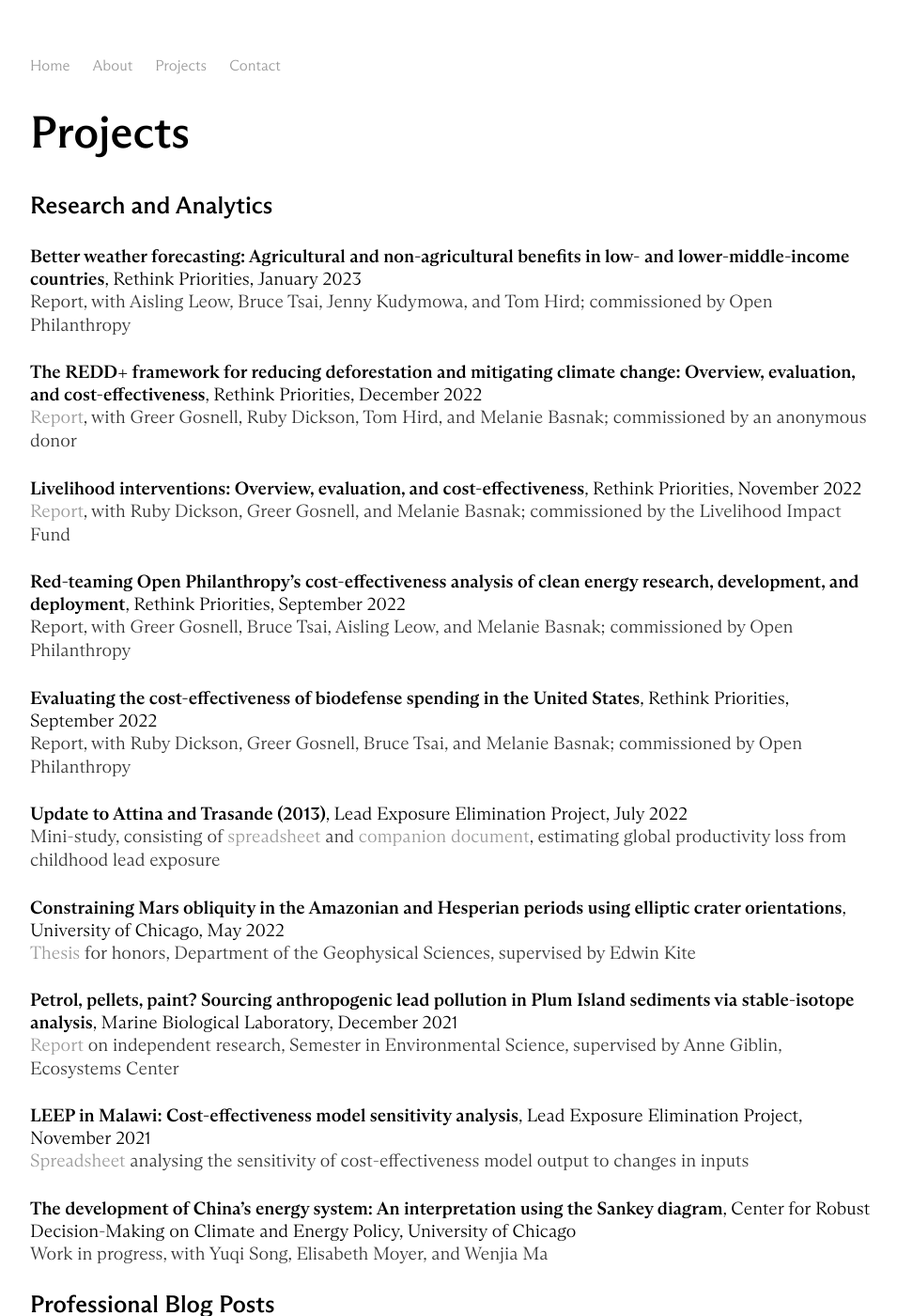
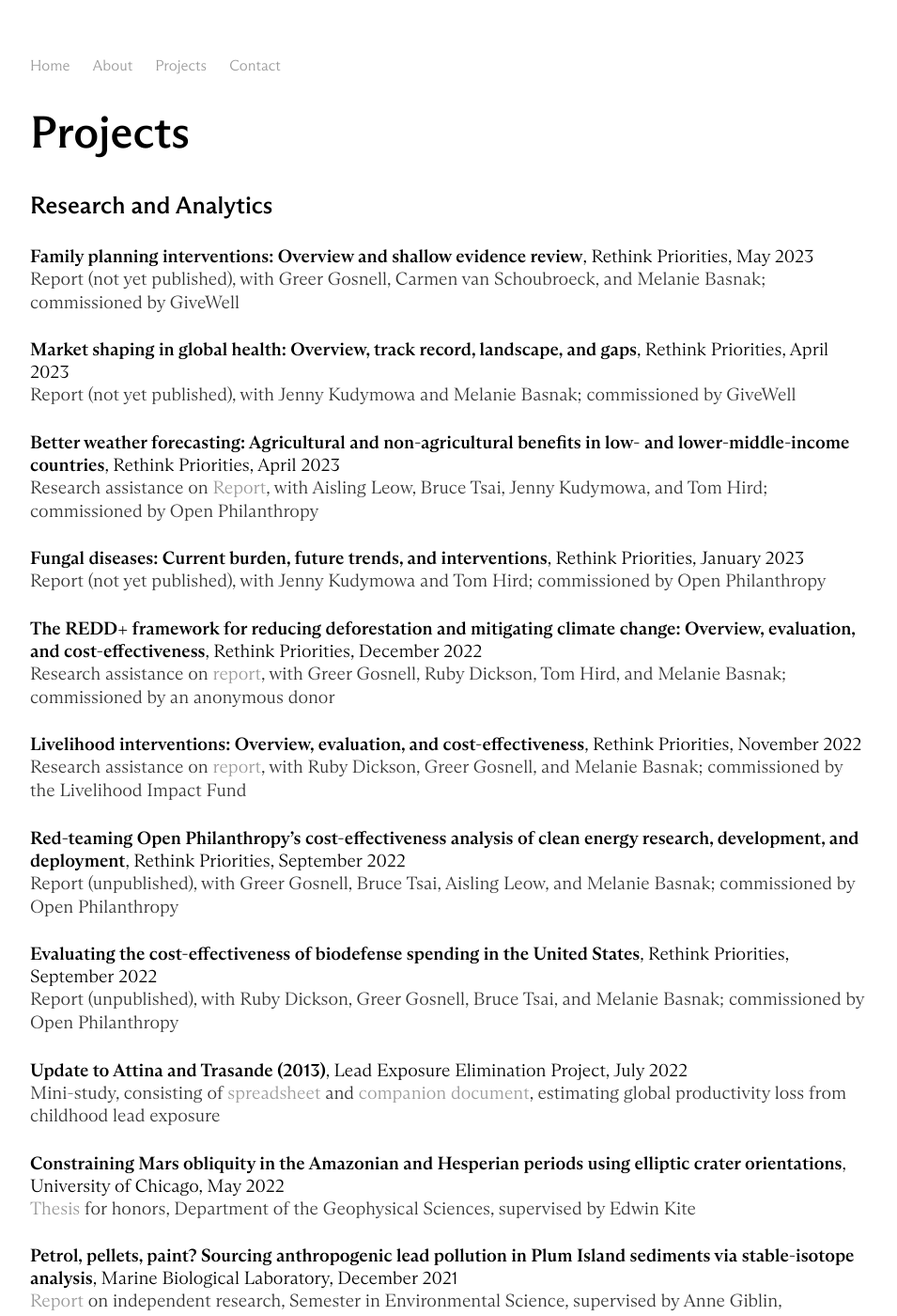
Before and after one commit to y-james-hu/y-james-hu.github.io, a Jekyll site: the page built from projects/index.html, in a window 1280 px wide and 1400 px high. Shown: the whole window at 94% size, without its empty margins (160-1115 px from the left). Built offline with Jekyll 4.4.1, drawn with Linux system fonts in a browser that asks for light colours; some of the changed text lies outside the part shown.

Commit message:
Update index.html

```diff
--- a/projects/index.html
+++ b/projects/index.html
@@ -6,20 +6,29 @@
 
   <h3 style="margin-left: 0px">Research and Analytics</h2>
 
-      <h4 style="margin-left: 0px">Better weather forecasting: Agricultural and non-agricultural benefits in low- and lower-middle-income countries<span style="font-weight:normal">, Rethink Priorities, January 2023</span></h4>
-      <p style="margin-left: 0px">Report, with Aisling Leow, Bruce Tsai, Jenny Kudymowa, and Tom Hird; commissioned by Open Philanthropy</p>
+      <h4 style="margin-left: 0px">Family planning interventions: Overview and shallow evidence review<span style="font-weight:normal">, Rethink Priorities, May 2023</span></h4>
+      <p style="margin-left: 0px">Report (not yet published), with Greer Gosnell, Carmen van Schoubroeck, and Melanie Basnak; commissioned by GiveWell</p>
+
+      <h4 style="margin-left: 0px">Market shaping in global health: Overview, track record, landscape, and gaps<span style="font-weight:normal">, Rethink Priorities, April 2023</span></h4>
+      <p style="margin-left: 0px">Report (not yet published), with Jenny Kudymowa and Melanie Basnak; commissioned by GiveWell</p>
+
+      <h4 style="margin-left: 0px">Better weather forecasting: Agricultural and non-agricultural benefits in low- and lower-middle-income countries<span style="font-weight:normal">, Rethink Priorities, April 2023</span></h4>
+      <p style="margin-left: 0px">Research assistance on <a href = "https://rethinkpriorities.org/publications/better-weather-forecasting">Report</a>, with Aisling Leow, Bruce Tsai, Jenny Kudymowa, and Tom Hird; commissioned by Open Philanthropy</p>
+
+      <h4 style="margin-left: 0px">Fungal diseases: Current burden, future trends, and interventions<span style="font-weight:normal">, Rethink Priorities, January 2023</span></h4>
+      <p style="margin-left: 0px">Report (not yet published), with Jenny Kudymowa and Tom Hird; commissioned by Open Philanthropy</p>
 
       <h4 style="margin-left: 0px">The REDD+ framework for reducing deforestation and mitigating climate change: Overview, evaluation, and cost-effectiveness<span style="font-weight:normal">, Rethink Priorities, December 2022</span></h4>
-      <p style="margin-left: 0px"><a href = "https://rethinkpriorities.org/publications/the-redd-framework-for-reducing-deforestation-and-mitigating-climate-change">Report</a>, with Greer Gosnell, Ruby Dickson, Tom Hird, and Melanie Basnak; commissioned by an anonymous donor</p>
+      <p style="margin-left: 0px">Research assistance on <a href = "https://rethinkpriorities.org/publications/the-redd-framework-for-reducing-deforestation-and-mitigating-climate-change">report</a>, with Greer Gosnell, Ruby Dickson, Tom Hird, and Melanie Basnak; commissioned by an anonymous donor</p>
 
       <h4 style="margin-left: 0px">Livelihood interventions: Overview, evaluation, and cost-effectiveness</a><span style="font-weight:normal">, Rethink Priorities, November 2022</span></h4>
-      <p style="margin-left: 0px"><a href = "https://rethinkpriorities.org/publications/livelihood-interventions">Report</a>, with Ruby Dickson, Greer Gosnell, and Melanie Basnak; commissioned by the Livelihood Impact Fund</p>
+      <p style="margin-left: 0px">Research assistance on <a href = "https://rethinkpriorities.org/publications/livelihood-interventions">report</a>, with Ruby Dickson, Greer Gosnell, and Melanie Basnak; commissioned by the Livelihood Impact Fund</p>
 
       <h4 style="margin-left: 0px">Red-teaming Open Philanthropy’s cost-effectiveness analysis of clean energy research, development, and deployment<span style="font-weight:normal">, Rethink Priorities, September 2022</span></h4>
-      <p style="margin-left: 0px">Report, with Greer Gosnell, Bruce Tsai, Aisling Leow, and Melanie Basnak; commissioned by Open Philanthropy</p>
+      <p style="margin-left: 0px">Report (unpublished), with Greer Gosnell, Bruce Tsai, Aisling Leow, and Melanie Basnak; commissioned by Open Philanthropy</p>
 
       <h4 style="margin-left: 0px">Evaluating the cost-effectiveness of biodefense spending in the United States<span style="font-weight:normal">, Rethink Priorities, September 2022</span></h4>
-      <p style="margin-left: 0px">Report, with Ruby Dickson, Greer Gosnell, Bruce Tsai, and Melanie Basnak; commissioned by Open Philanthropy</p>
+      <p style="margin-left: 0px">Report (unpublished), with Ruby Dickson, Greer Gosnell, Bruce Tsai, and Melanie Basnak; commissioned by Open Philanthropy</p>
 
       <h4 style="margin-left: 0px">Update to Attina and Trasande (2013)<span style="font-weight:normal">, Lead Exposure Elimination Project, July 2022</span></h4>
       <p style="margin-left: 0px">Mini-study, consisting of <a href = "https://docs.google.com/spreadsheets/d/1oN_TgsWeoFN42BUKCOqsFYBwuOxj6R38pZg5dabc-ro/edit">spreadsheet</a> and <a href = "https://docs.google.com/document/d/1LI72TXg3t9o6dAc4DSt4SnHdtvDhJhZtBt65Uy-uzRA/edit">companion document</a>, estimating global productivity loss from childhood lead exposure</p>
@@ -34,7 +43,7 @@
       <p style="margin-left: 0px"><a href = "https://docs.google.com/spreadsheets/d/1U2zACVqx7oGvMF7_BJeP5dbBAhpT6v0E1zLIDxdxOUA/edit?usp=sharing">Spreadsheet</a> analysing the sensitivity of cost-effectiveness model output to changes in inputs</p>
 
       <h4 style="margin-left: 0px">The development of China’s energy system: An interpretation using the Sankey diagram<span style="font-weight:normal">, Center for Robust Decision-Making on Climate and Energy Policy, University of Chicago</span></h4>
-      <p style="margin-left: 0px">Work in progress, with Yuqi Song, Elisabeth Moyer, and Wenjia Ma</p>
+      <p style="margin-left: 0px">Draft paper (unpublished), with Yuqi Song, Elisabeth Moyer, and Wenjia Ma</p>
 
   <h3 style="margin-left: 0px">Professional Blog Posts</h2>
 
```
